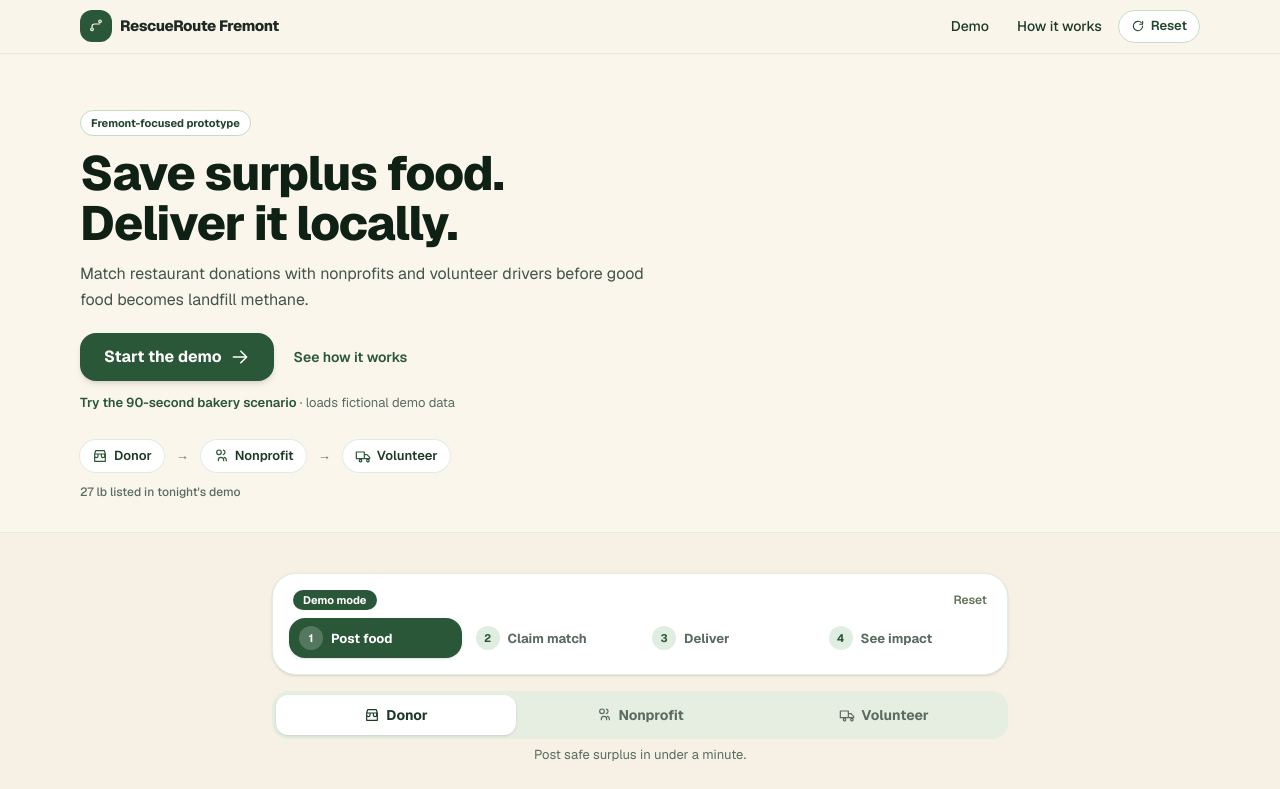
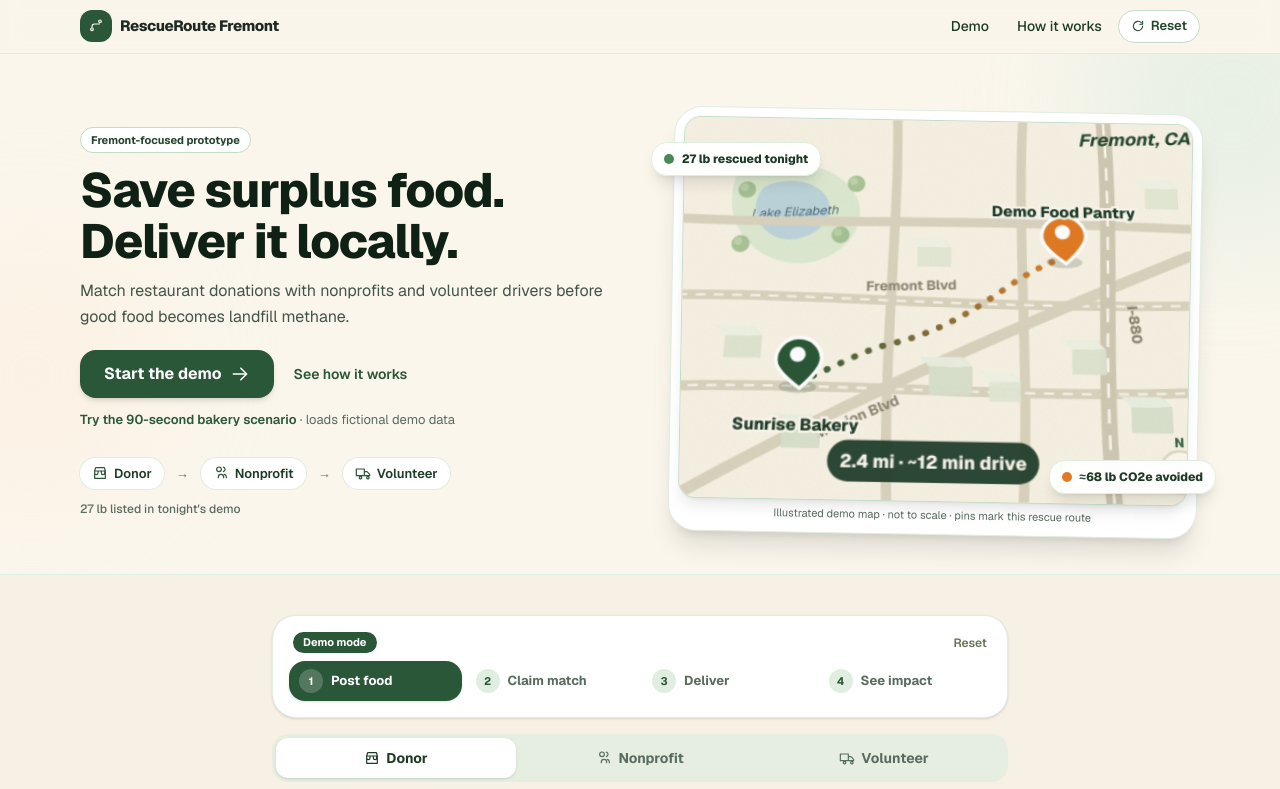
Before and after one commit to abhinav38970-arch/RescueRoute, a Next.js app: page / in a window 1280 px wide. Shown: the top 789 px of the page. Built offline with nearby package versions, Linux system fonts and the light colour scheme.

Commit message:
Hero: lead with live 3D rescue map and floating impact stats

```diff
--- a/app/page.tsx
+++ b/app/page.tsx
@@ -392,8 +392,14 @@ export default function Home() {
 
       <main>
         {/* -------------------------------- Hero -------------------------------- */}
-        <section className="border-b border-forest-100">
-          <div className="mx-auto max-w-6xl px-4 pb-8 pt-10 sm:pt-14">
+        <section className="relative overflow-hidden border-b border-forest-100">
+          <div aria-hidden="true" className="pointer-events-none absolute inset-0">
+            <div className="absolute -right-24 -top-24 h-72 w-72 rounded-full bg-forest-100 opacity-70 blur-3xl" />
+            <div className="absolute -left-24 top-48 h-64 w-64 rounded-full bg-ember-100 opacity-60 blur-3xl" />
+          </div>
+          <div className="relative mx-auto max-w-6xl px-4 pb-10 pt-10 sm:pt-14">
+            <div className="grid items-center gap-10 lg:grid-cols-[1.02fr_0.98fr]">
+              <div>
             <p className="inline-flex items-center rounded-full border border-forest-200 bg-white px-2.5 py-1 text-[11px] font-bold text-forest-800">
               Fremont-focused prototype
             </p>
@@ -433,6 +439,21 @@ export default function Home() {
               </span>
             </div>
             <p className="mt-3 text-xs font-medium text-[#5a6b60]">{seedLbs} lb listed in tonight&apos;s demo</p>
+              </div>
+              <div className="relative mx-auto w-full max-w-md lg:max-w-none">
+                <div className="rotate-1 rounded-[1.75rem] border border-forest-100 bg-white p-2.5 shadow-xl">
+                  <RouteMap pickup="Sunrise Bakery" dropoff="Demo Food Pantry" distanceMiles={2.4} etaMinutes={12} />
+                </div>
+                <div className="rm-float absolute -left-2 top-8 flex items-center gap-2 rounded-2xl border border-forest-100 bg-white/95 px-3 py-2 text-xs font-extrabold text-forest-900 shadow-lg backdrop-blur sm:-left-5">
+                  <span className="h-2.5 w-2.5 shrink-0 rounded-full bg-forest-500" />
+                  {seedLbs} lb rescued tonight
+                </div>
+                <div className="rm-float2 absolute -right-2 bottom-10 flex items-center gap-2 rounded-2xl border border-forest-100 bg-white/95 px-3 py-2 text-xs font-extrabold text-forest-900 shadow-lg backdrop-blur sm:-right-4">
+                  <span className="h-2.5 w-2.5 shrink-0 rounded-full bg-ember-500" />
+                  &asymp;{Math.round(seedLbs * 2.5)} lb CO2e avoided
+                </div>
+              </div>
+            </div>
           </div>
         </section>
 
```
